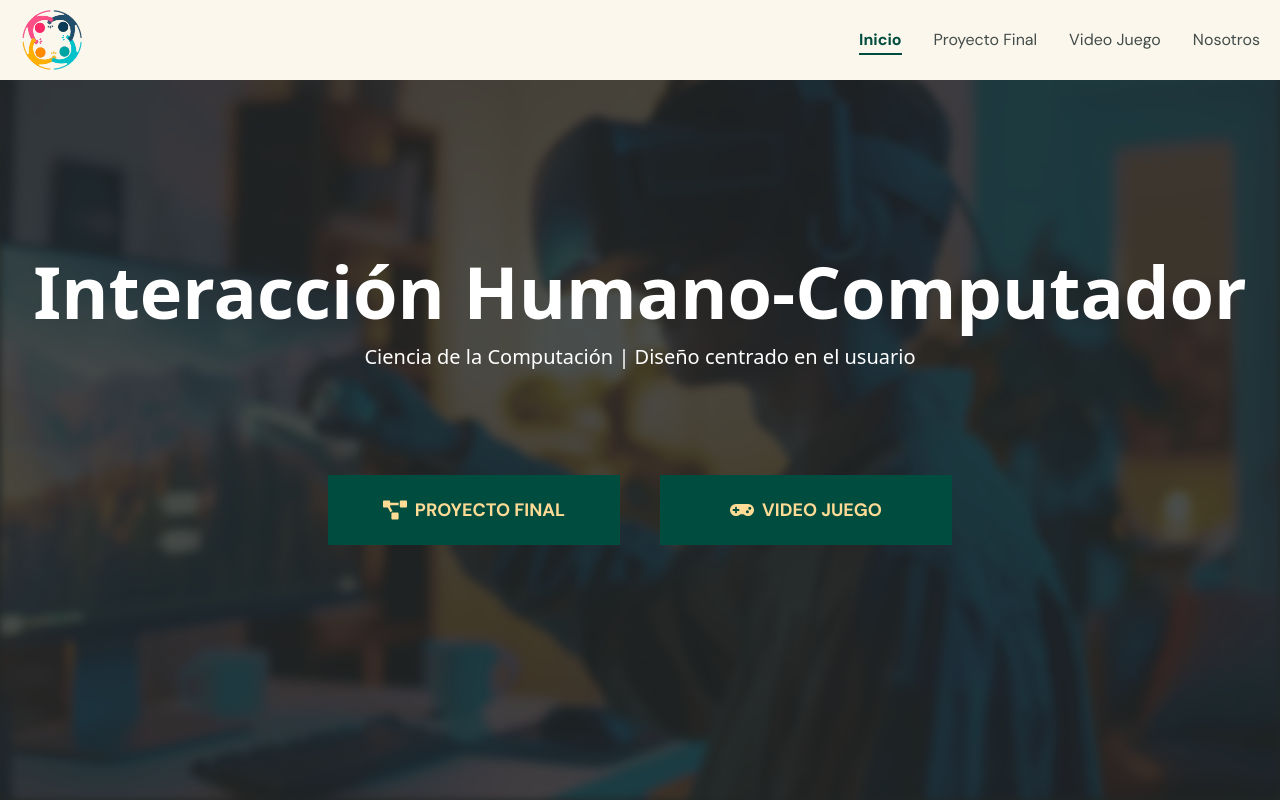
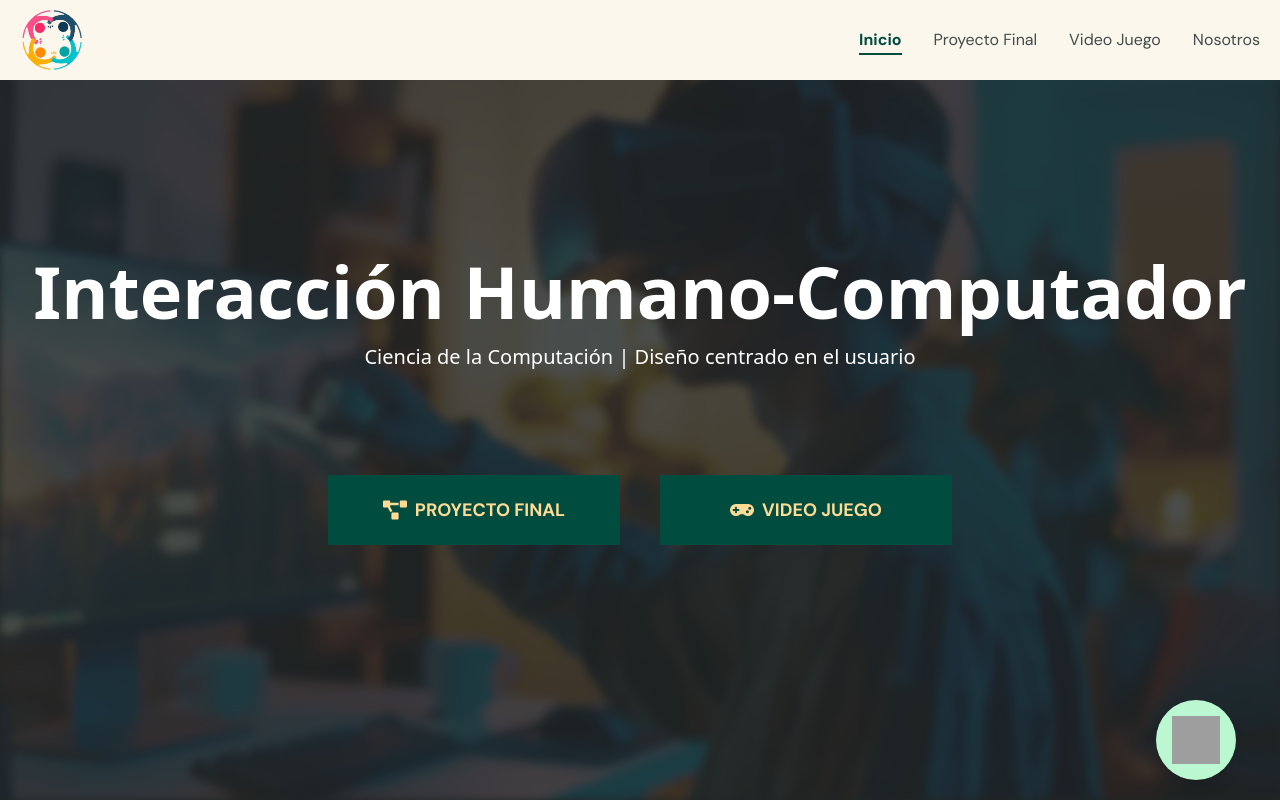
Before and after one commit to LeonDavisCoropuna/WebIHC, a React (Vite) app: page / in a window 1280 px wide. Shown: the top 800 px of the page. Built offline with nearby package versions, Linux system fonts and the light colour scheme; grey boxes are pictures that could not be loaded.

Commit message:
first commit

```diff
--- a/package.json
+++ b/package.json
@@ -15,6 +15,8 @@
     "@mui/material": "^6.1.6",
     "framer-motion": "^8.4.3",
     "react": "^18.2.0",
+    "react-chat-widget": "^3.1.4",
+    "react-chatbot-kit": "^2.2.2",
     "react-dom": "^18.2.0",
     "react-icons": "^5.3.0",
     "react-image-gallery": "^1.3.0",
--- /dev/null
+++ b/src/components/Chatbot/index.jsx
@@ -0,0 +1,50 @@
+import React, { useState, useEffect } from "react";
+import { Link } from "react-router-dom";
+
+const ChatBotIcon = () => {
+    const [showText, setShowText] = useState(false);
+
+    useEffect(() => {
+        const interval = setInterval(() => {
+            setShowText(true);
+
+            // Ocultar el texto después de 1 segundo
+            setTimeout(() => {
+                setShowText(false);
+            }, 1000);
+        }, 20000);
+
+        return () => clearInterval(interval);
+    }, []);
+
+    return (
+        <div className="fixed bottom-5 right-5 flex flex-col items-center space-y-4">
+            {/* Texto superior */}
+            <div className="h-16 w-32 bg-transparent"></div>
+
+            {showText && (
+                <div className="bg-green-400 py-4 px-6 rounded-lg shadow-lg text-gray-800 font-bold relative">
+                    <div>Contáctanos</div>
+
+                    {/* Triángulo apuntando hacia abajo */}
+                    <div className="absolute bottom-[-10px] left-1/2 -translate-x-1/2 w-0 h-0 border-t-[10px] border-t-transparent border-b-[10px] border-b-transparent border-l-[10px] border-l-green-400">
+                    </div>
+                </div>
+            )}
+
+            {/* Botón del chatbot */}
+            <button className="rounded-full p-4 shadow-lg bg-green-200">
+                <Link to={"/nosotros"}>
+                    <img
+                        src="https://i.ibb.co/1dTW4Js/image.png"
+                        alt="Chat Bot"
+                        className="w-12 h-12"
+                    />
+                </Link>
+
+            </button>
+        </div>
+    );
+};
+
+export default ChatBotIcon;
--- a/src/components/Navbar/index.jsx
+++ b/src/components/Navbar/index.jsx
@@ -1,6 +1,7 @@
 import { useEffect, useState } from "react";
 import { Link, useLocation } from "react-router-dom";
 import NavbarDropdown from "./navbarDropdown";
+import ChatBot from "../Chatbot";
 
 export default function Navbar() {
   const [isOpen, setIsOpen] = useState(false);
@@ -60,6 +61,16 @@ export default function Navbar() {
     };
   }, [scrollPos]);
 
+  const [showTooltip, setShowTooltip] = useState(true);
+
+  useEffect(() => {
+    const timer = setTimeout(() => {
+      setShowTooltip(false);
+    }, 1000); // La nubecita desaparece después de 1 segundo
+
+    return () => clearTimeout(timer);
+  }, []);
+
   return (
     <nav
       id="init"
@@ -108,8 +119,8 @@ export default function Navbar() {
                 <Link
                   to={`/${path}`}
                   className={`relative navlink ${selectedItem === name
-                      ? "text-primary-100 font-bold"
-                      : "text-black-200"
+                    ? "text-primary-100 font-bold"
+                    : "text-black-200"
                     } transition-colors duration-300 ease-in-out`}
                   onClick={() => handleItemClick(name)}
                 >
@@ -129,6 +140,7 @@ export default function Navbar() {
 
         <NavbarDropdown isOpen={isOpen} />
       </div>
+      <ChatBot />
     </nav>
   );
 }
--- a/src/index.css
+++ b/src/index.css
@@ -114,3 +114,17 @@ button {
 .footer-icon {
   @apply w-8 h-auto object-cover opacity-70 hover:opacity-100 transition-all duration-200 ease-in;
 }
+
+/* Efecto de rebote */
+.bounce {
+  animation: bounce 1s ease infinite;
+}
+
+@keyframes bounce {
+  0%, 100% {
+    transform: scale(1);
+  }
+  50% {
+    transform: scale(1.2);
+  }
+}
```
Also changed, not shown: public/chatbot.svg (added), 1 other file (tests, documents, lock files or other folders).
